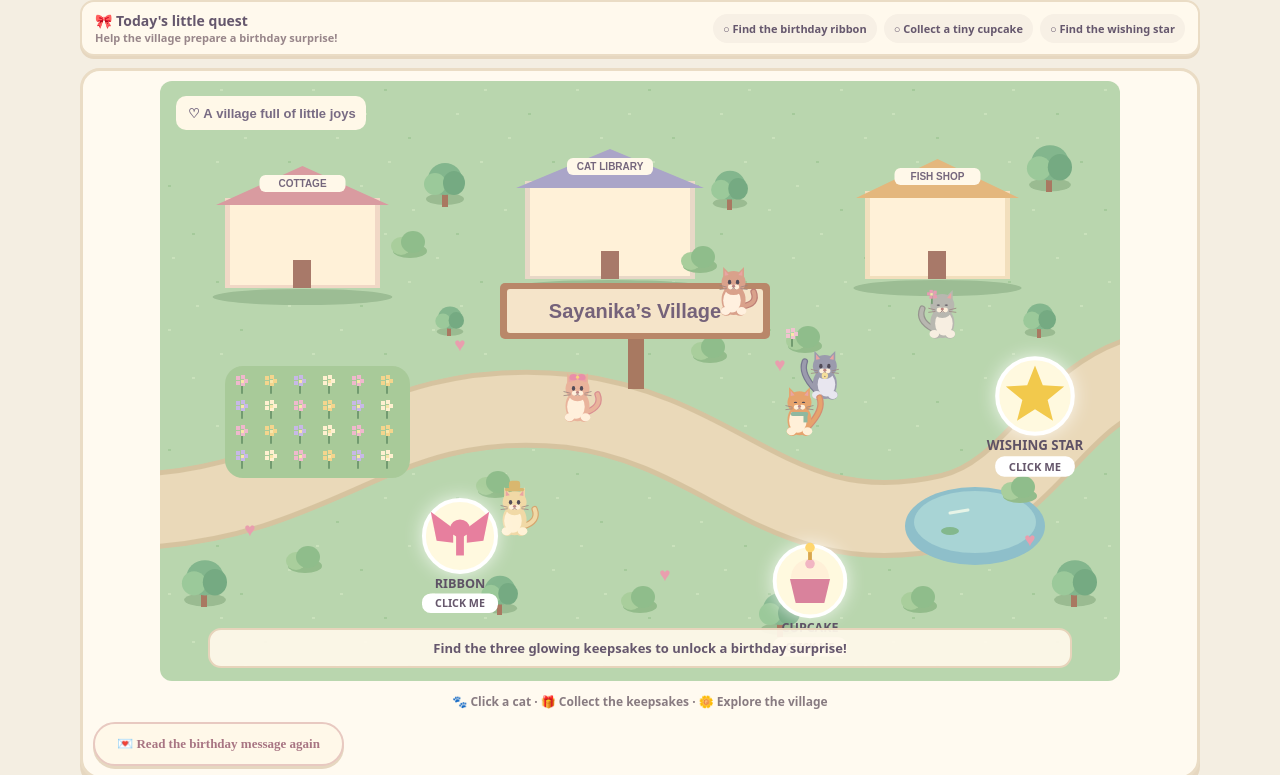
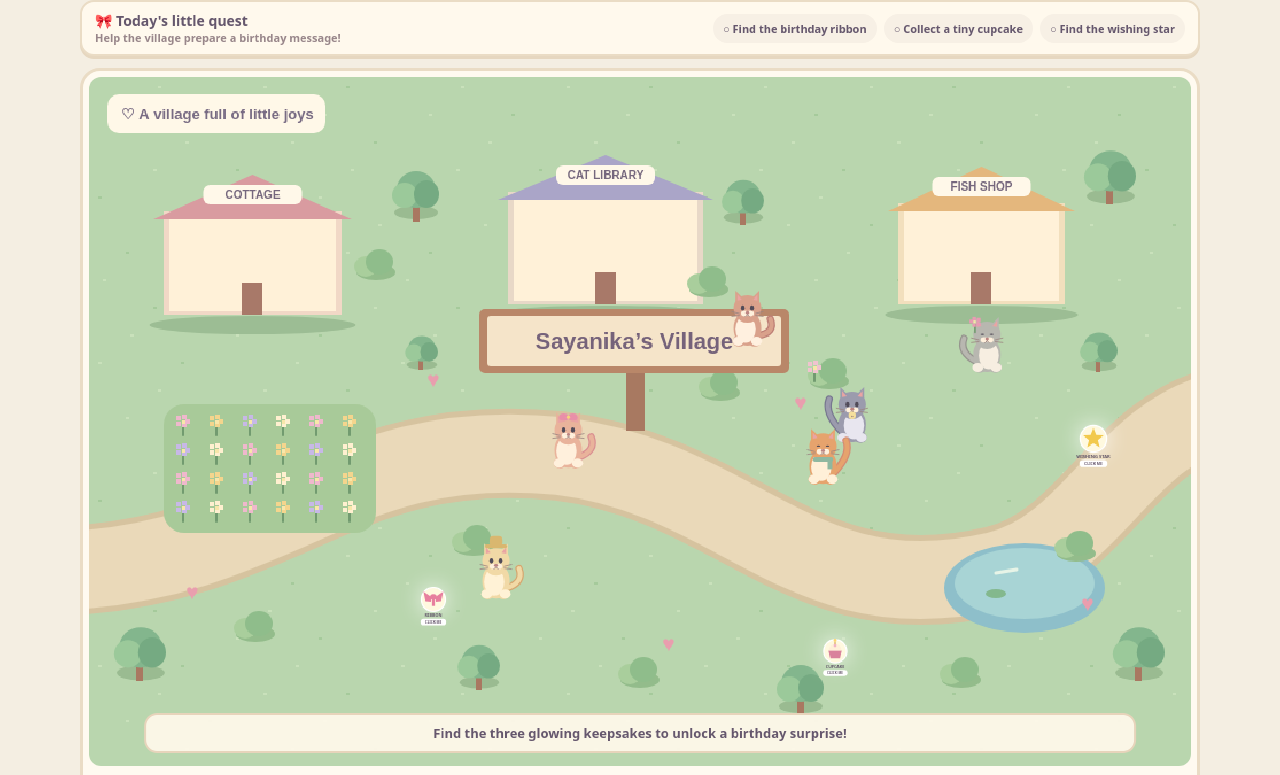
Before and after one commit to ShivamVidyaSah/little_birthday_quest, a plain HTML site: page index.html in a window 1280 px wide. Shown: the part 100-875 px from the top of the page. Drawn offline with Linux system fonts and the light colour scheme.

Commit message:
song change, minor changes to index.html and style.css

```diff
--- a/day4.js
+++ b/day4.js
@@ -1,20 +1,190 @@
 (() => {
-    const canvas = document.getElementById('game'), layer = document.getElementById('questLayer'), ctx = layer.getContext('2d'), toast = document.getElementById('toast'), progress = document.getElementById('progress'), modal = document.getElementById('surprise');
-    let got = new Set(), tick = 0, confetti = false;
-    const bits = Array.from({ length: 90 }, () => ({ x: Math.random() * 960, y: Math.random() * 600, v: 35 + Math.random() * 90, s: 2 + Math.random() * 4 }));
-    const items = [{ id: 'ribbon', x: 300, y: 455, label: 'RIBBON', color: '#e77f9e' }, { id: 'cupcake', x: 650, y: 500, label: 'CUPCAKE', color: '#e8a0b0' }, { id: 'star', x: 875, y: 315, label: 'WISHING STAR', color: '#f2c94c' }];
-    function say(s) { toast.textContent = s; toast.style.opacity = '1' }
-    function collect(o) { if (got.has(o.id)) return; got.add(o.id); const label = { ribbon: 'Find the birthday ribbon', cupcake: 'Collect a tiny cupcake', star: 'Find the wishing star' }[o.id]; const el = document.getElementById('task-' + o.id); if (el) { el.classList.add('done'); el.textContent = '✓ ' + label } progress.textContent = got.size + '/3'; say(({ ribbon: 'A soft pink ribbon! Mochi says it will look lovely on the birthday gift.', cupcake: 'A tiny cupcake with a candle! Biscuit is very proud.', star: 'A wishing star! Pebble says to save your biggest wish for yourself.' })[o.id]); if (got.size === 3) { confetti = true; say('You did it! The cats have one last birthday surprise for you…'); setTimeout(() => modal.classList.remove('hidden'), 850) } }
-    canvas.addEventListener('click', e => { const r = canvas.getBoundingClientRect(), x = (e.clientX - r.left) * 960 / r.width, y = (e.clientY - r.top) * 600 / r.height, o = items.find(a => !got.has(a.id) && Math.hypot(a.x - x, a.y - y) < 62); if (o) { e.stopImmediatePropagation(); collect(o) } }, true);
-    document.getElementById('close').onclick = () => modal.classList.add('hidden');
-    function draw() {
-        ctx.clearRect(0, 0, 960, 600); items.filter(o => !got.has(o.id)).forEach(o => {
-            const p = 1 + Math.sin(tick * 4 + o.x) * .06; ctx.save(); ctx.translate(o.x, o.y); ctx.scale(p, p); ctx.shadowColor = 'rgba(255,255,255,.95)'; ctx.shadowBlur = 20; ctx.fillStyle = '#fff9df'; ctx.beginPath(); ctx.arc(0, 0, 37, 0, Math.PI * 2); ctx.fill(); ctx.shadowBlur = 0; ctx.lineWidth = 4; ctx.strokeStyle = '#fff'; ctx.stroke();
-            if (o.id === 'ribbon') { ctx.fillStyle = o.color; ctx.beginPath(); ctx.moveTo(-7, -8); ctx.lineTo(-30, -25); ctx.lineTo(-24, 5); ctx.lineTo(-7, 7); ctx.fill(); ctx.beginPath(); ctx.moveTo(7, -8); ctx.lineTo(30, -25); ctx.lineTo(24, 5); ctx.lineTo(7, 7); ctx.fill(); ctx.beginPath(); ctx.ellipse(0, -8, 10, 9, 0, 0, Math.PI * 2); ctx.fill(); ctx.fillRect(-4, 0, 8, 20) }
-            else if (o.id === 'cupcake') { ctx.fillStyle = '#d9829c'; ctx.beginPath(); ctx.moveTo(-21, -2); ctx.lineTo(21, -2); ctx.lineTo(15, 23); ctx.lineTo(-15, 23); ctx.closePath(); ctx.fill(); ctx.fillStyle = '#fff0d8'; ctx.beginPath(); ctx.arc(0, -3, 20, Math.PI, 0); ctx.fill(); ctx.fillStyle = '#f2b5c3'; ctx.beginPath(); ctx.arc(0, -18, 5, 0, Math.PI * 2); ctx.fill(); ctx.strokeStyle = '#d8a64e'; ctx.lineWidth = 4; ctx.beginPath(); ctx.moveTo(0, -22); ctx.lineTo(0, -31); ctx.stroke(); ctx.fillStyle = '#ffd66e'; ctx.beginPath(); ctx.arc(0, -35, 5, 0, Math.PI * 2); ctx.fill() }
-            else { ctx.fillStyle = o.color; ctx.beginPath(); for (let i = 0; i < 10; i++) { const a = -Math.PI / 2 + i * Math.PI / 5, r = i % 2 ? 13 : 30; ctx.lineTo(Math.cos(a) * r, Math.sin(a) * r) } ctx.closePath(); ctx.fill() }
-            ctx.fillStyle = '#5e5265'; ctx.font = 'bold 13px system-ui'; ctx.textAlign = 'center'; ctx.fillText(o.label, 0, 53); ctx.fillStyle = '#fff'; ctx.beginPath(); ctx.roundRect(-39, 59, 78, 20, 9); ctx.fill(); ctx.fillStyle = '#66576c'; ctx.font = 'bold 11px system-ui'; ctx.fillText('CLICK ME', 0, 73); ctx.restore()
-        });
-        if (confetti) bits.forEach((b, i) => { ctx.fillStyle = ['#e99eae', '#f3d77d', '#a8c99d', '#b6a6d7'][i % 4]; ctx.fillRect(b.x, b.y, b.s, b.s); b.y += b.v / 60; if (b.y > 600) { b.y = -8; b.x = Math.random() * 960 } }); tick += 1 / 60; requestAnimationFrame(draw)
-    } draw();
+    const COLLECTIBLE_SCALE = 0.3;
+  const canvas = document.getElementById('game'),
+    layer = document.getElementById('questLayer'),
+    ctx = layer.getContext('2d'),
+    toast = document.getElementById('toast'),
+    progress = document.getElementById('progress'),
+    modal = document.getElementById('surprise');
+
+    const revisitMessage = document.getElementById('revisit-message');
+
+  let got = new Set(),
+    tick = 0,
+    confetti = false;
+  const bits = Array.from({
+    length: 90
+  }, () => ({
+    x: Math.random() * 960,
+    y: Math.random() * 600,
+    v: 35 + Math.random() * 90,
+    s: 2 + Math.random() * 4
+  }));
+  const items = [{
+    id: 'ribbon',
+    x: 300,
+    y: 455,
+    label: 'RIBBON',
+    color: '#e77f9e'
+  }, {
+    id: 'cupcake',
+    x: 650,
+    y: 500,
+    label: 'CUPCAKE',
+    color: '#e8a0b0'
+  }, {
+    id: 'star',
+    x: 875,
+    y: 315,
+    label: 'WISHING STAR',
+    color: '#f2c94c'
+  }];
+
+  function say(s) {
+    toast.textContent = s;
+    toast.style.opacity = '1'
+  }
+
+  function collect(o) {
+    if (got.has(o.id)) return;
+    got.add(o.id);
+    const label = {
+      ribbon: 'Find the birthday ribbon',
+      cupcake: 'Collect a tiny cupcake',
+      star: 'Find the wishing star'
+    } [o.id];
+    const el = document.getElementById('task-' + o.id);
+    if (el) {
+      el.classList.add('done');
+      el.textContent = '✓ ' + label
+    }
+    progress.textContent = got.size + '/3';
+    say(({
+      ribbon: 'A soft pink ribbon! Mochi says it will look lovely on the birthday gift.',
+      cupcake: 'A tiny cupcake with a candle! Biscuit is very proud.',
+      star: 'A wishing star! Pebble says to save your biggest wish for yourself.'
+    })[o.id]);
+    if (got.size === 3) {
+    confetti = true;
+
+    // Unlock the reread button only after all keepsakes are collected
+    revisitMessage.style.display = 'flex';
+
+    say('You did it! Got the message Shivam left for Sayanika. The cats of the village also want to wish you a happy birthday! 🎉.');
+
+    setTimeout(() => modal.classList.remove('hidden'), 850);
+}
+  }
+  canvas.addEventListener('click', e => {
+    const r = canvas.getBoundingClientRect(),
+      x = (e.clientX - r.left) * 960 / r.width,
+      y = (e.clientY - r.top) * 600 / r.height,
+      o = items.find(a => !got.has(a.id) && Math.hypot(a.x - x, a.y - y) < 62);
+    if (o) {
+      e.stopImmediatePropagation();
+      collect(o)
+    }
+  }, true);
+  document.getElementById('close').onclick = () => modal.classList.add('hidden');
+
+  function draw() {
+    ctx.clearRect(0, 0, 960, 600);
+    items.filter(o => !got.has(o.id)).forEach(o => {
+      const p = 1 + Math.sin(tick * 4 + o.x) * .06;
+      ctx.save();
+      ctx.translate(o.x, o.y);
+      ctx.scale(COLLECTIBLE_SCALE * p, COLLECTIBLE_SCALE * p);
+      ctx.scale(p, p);
+      ctx.shadowColor = 'rgba(255,255,255,.95)';
+      ctx.shadowBlur = 20;
+      ctx.fillStyle = '#fff9df';
+      ctx.beginPath();
+      ctx.arc(0, 0, 37, 0, Math.PI * 2);
+      ctx.fill();
+      ctx.shadowBlur = 0;
+      ctx.lineWidth = 4;
+      ctx.strokeStyle = '#fff';
+      ctx.stroke();
+      if (o.id === 'ribbon') {
+        ctx.fillStyle = o.color;
+        ctx.beginPath();
+        ctx.moveTo(-7, -8);
+        ctx.lineTo(-30, -25);
+        ctx.lineTo(-24, 5);
+        ctx.lineTo(-7, 7);
+        ctx.fill();
+        ctx.beginPath();
+        ctx.moveTo(7, -8);
+        ctx.lineTo(30, -25);
+        ctx.lineTo(24, 5);
+        ctx.lineTo(7, 7);
+        ctx.fill();
+        ctx.beginPath();
+        ctx.ellipse(0, -8, 10, 9, 0, 0, Math.PI * 2);
+        ctx.fill();
+        ctx.fillRect(-4, 0, 8, 20)
+      } else if (o.id === 'cupcake') {
+        ctx.fillStyle = '#d9829c';
+        ctx.beginPath();
+        ctx.moveTo(-21, -2);
+        ctx.lineTo(21, -2);
+        ctx.lineTo(15, 23);
+        ctx.lineTo(-15, 23);
+        ctx.closePath();
+        ctx.fill();
+        ctx.fillStyle = '#fff0d8';
+        ctx.beginPath();
+        ctx.arc(0, -3, 20, Math.PI, 0);
+        ctx.fill();
+        ctx.fillStyle = '#f2b5c3';
+        ctx.beginPath();
+        ctx.arc(0, -18, 5, 0, Math.PI * 2);
+        ctx.fill();
+        ctx.strokeStyle = '#d8a64e';
+        ctx.lineWidth = 4;
+        ctx.beginPath();
+        ctx.moveTo(0, -22);
+        ctx.lineTo(0, -31);
+        ctx.stroke();
+        ctx.fillStyle = '#ffd66e';
+        ctx.beginPath();
+        ctx.arc(0, -35, 5, 0, Math.PI * 2);
+        ctx.fill()
+      } else {
+        ctx.fillStyle = o.color;
+        ctx.beginPath();
+        for (let i = 0; i < 10; i++) {
+          const a = -Math.PI / 2 + i * Math.PI / 5,
+            r = i % 2 ? 13 : 30;
+          ctx.lineTo(Math.cos(a) * r, Math.sin(a) * r)
+        }
+        ctx.closePath();
+        ctx.fill()
+      }
+      ctx.fillStyle = '#5e5265';
+      ctx.font = 'bold 13px system-ui';
+      ctx.textAlign = 'center';
+      ctx.fillText(o.label, 0, 53);
+      ctx.fillStyle = '#fff';
+      ctx.beginPath();
+      ctx.roundRect(-39, 59, 78, 20, 9);
+      ctx.fill();
+      ctx.fillStyle = '#66576c';
+      ctx.font = 'bold 11px system-ui';
+      ctx.fillText('CLICK ME', 0, 73);
+      ctx.restore()
+    });
+    if (confetti) bits.forEach((b, i) => {
+      ctx.fillStyle = ['#e99eae', '#f3d77d', '#a8c99d', '#b6a6d7'][i % 4];
+      ctx.fillRect(b.x, b.y, b.s, b.s);
+      b.y += b.v / 60;
+      if (b.y > 600) {
+        b.y = -8;
+        b.x = Math.random() * 960
+      }
+    });
+    tick += 1 / 60;
+    requestAnimationFrame(draw)
+  }
+  draw();
 })();
--- a/game.js
+++ b/game.js
@@ -1,4 +1,13 @@
 (() => {
+  const audio = document.getElementById('bg-music');
+  const btn = document.getElementById('mute-btn');
+
+  btn.addEventListener('click' ,() => {
+            audio.muted = !audio.muted;
+            btn.textContent = audio.muted ? '🔊' : '🔇';
+  })
+
+
   const c = document.querySelector('canvas'),
     g = c.getContext('2d'),
     W = 960,
@@ -452,22 +461,49 @@
   }
   requestAnimationFrame(loop)
 
-  const audio = document.getElementById('bg-music');
-  const btn = document.getElementById('mute-btn');
-
-  btn.addEventListener('click' ,() => {
-            audio.muted = !audio.muted;
-            btn.textContent = audio.muted ? '🔊' : '🔇';
-  })
 
 
-/* ===== REOPEN BIRTHDAY MESSAGE ===== */
+/* ===== BIRTHDAY MESSAGE UNLOCK SYSTEM ===== */
 
 const reopenMessage = document.getElementById("reopen-message");
 const birthdaySurprise = document.getElementById("surprise");
+const progressDisplay = document.getElementById("progress");
+const revisitContainer = document.querySelector(".revisit-message");
 
+function updateMessageUnlock() {
+    const progressText = progressDisplay.textContent.trim();
+    const match = progressText.match(/(\d+)\s*\/\s*(\d+)/);
+
+    if (!match) return;
+
+    const collected = Number(match[1]);
+    const total = Number(match[2]);
+
+    if (collected >= total && total > 0) {
+        revisitContainer.classList.add("unlocked");
+    } else {
+        revisitContainer.classList.remove("unlocked");
+        birthdaySurprise.classList.add("hidden");
+    }
+}
+
+// Check immediately and whenever quest progress changes
+updateMessageUnlock();
+
+const progressObserver = new MutationObserver(updateMessageUnlock);
+
+progressObserver.observe(progressDisplay, {
+    childList: true,
+    characterData: true,
+    subtree: true
+});
+
+// Reopen the message only after all keepsakes are collected
 reopenMessage.addEventListener("click", () => {
+    if (!revisitContainer.classList.contains("unlocked")) return;
+
     birthdaySurprise.classList.remove("hidden");
 });
 
+
 })();
--- a/index.html
+++ b/index.html
@@ -4,13 +4,13 @@
 <head>
     <meta charset="utf-8">
     <meta name="viewport" content="width=device-width,initial-scale=1">
-    <title>The Little Birthday Quest — Sayanika's Village</title>
+    <title>The Little Birthday Quest - Sayanika's Village</title>
     <link rel="stylesheet" href="style.css">
 
 </head>
 
 <body>
-    <audio id="bg-music" src="/assest/TunePocket-Joy-To-A-New-Day-1-Hour-Preview.mp3" autoplay unmuted loop></audio>
+    <audio id="bg-music" src="assest/sub_clair-soft-ambient-634887.mp3" autoplay loop unmuted preload="auto"></audio>
     <main class="shell">
         <header>
             <div><small>Sayanika's Village · A tiny place made with love</small>
@@ -18,7 +18,7 @@
             </div><button id="mute-btn">🔇</button><b class="count"><span id="progress">0/3</span><small> birthday keepsakes</small></b>
         </header>
         <section class="quest">
-            <div><strong>🎀 Today's little quest</strong><small>Help the village prepare a birthday surprise!</small>
+            <div><strong>🎀 Today's little quest</strong><small>Help the village prepare a birthday message!</small>
             </div>
             <div class="tasks"><span id="task-ribbon">○ Find the birthday ribbon</span><span id="task-cupcake">○ Collect
                     a tiny cupcake</span><span id="task-star">○ Find the wishing star</span></div>
@@ -74,11 +74,11 @@
             </div>
             <p class="help">🐾 Click a cat · 🎁 Collect the keepsakes · 🌼 Explore the village</p>
 
-            <div class="revisit-message">
-            <button id="reopen-message">
-                💌 Read the birthday message again
-            </button>
-</div>
+            <div class="revisit-message" id="revisit-message" style="display: none;">
+                <button id="reopen-message">
+                    💌 Read the birthday message again
+                </button>
+            </div>
         </section>
         <footer>Made of little moments, soft paws, and lots of love.</footer>
     </main>
--- a/style.css
+++ b/style.css
@@ -13,7 +13,9 @@ body {
 }
 
 .shell {
-    width: min(1120px, 100%)
+    width: 100%;
+    max-width: 1120px;
+    margin: 0 auto;
 }
 
 header {
@@ -92,17 +94,18 @@ h1 {
 }
 
 .frame {
+    width: 100%;
     background: #fffaf0;
     border: 3px solid #eadcc5;
     border-radius: 20px;
-    padding: 10px;
-    box-shadow: 0 7px #e6d7c0
+    padding: 6px;
+    box-shadow: 0 7px #e6d7c0;
 }
 
 .gamewrap {
     position: relative;
     width: 100%;
-    max-width: 960px;
+    max-width: none;
     margin: 0 auto;
     aspect-ratio: 960 / 600;
     overflow: hidden;
@@ -131,13 +134,14 @@ h1 {
 #questLayer {
     position: absolute;
     inset: 0;
-    display: block;
+
     width: 100% !important;
     height: 100% !important;
-    max-width: 100%;
+    /* max-width: 100%; */
 }
 
 #game {
+    display: block;
     image-rendering: pixelated;
 }
 
@@ -176,6 +180,17 @@ h1 {
         border-radius: 10px;
         z-index: 5;
     }
+}
+
+#mute-btn{
+     min-width: 44px;
+    min-height: 44px;
+    border-radius: 50%;
+    background: #a87583;
+    color: #75677d;
+    border: 2px solid #eadcc5;
+    font-size: 20px;
+    cursor: pointer;
 }
 
 #reopen-message {
@@ -231,7 +246,7 @@ article {
 
 /* WebKit (Chrome, Edge, Safari) */
 .scrollrable-article::-webkit-scrollbar {
-  width: 7px;
+  width: 0px;
 
 }
 
@@ -523,3 +538,39 @@ main {
         flex-shrink: 0;
     }
 }
+
+
+/* ===== MAXIMUM VILLAGE WIDTH ON PHONES ===== */
+
+@media screen and (max-width: 600px) {
+
+    body {
+        display: block;
+        padding: 5px;
+        width: 100%;
+        overflow-x: hidden;
+    }
+
+    .shell {
+        width: 100%;
+        max-width: 100%;
+    }
+
+    .frame {
+        width: 100%;
+        padding: 4px;
+        border-radius: 15px;
+    }
+
+    .gamewrap {
+        width: 100%;
+        max-width: 100%;
+        aspect-ratio: 960 / 600;
+    }
+
+    #game,
+    #questLayer {
+        width: 100% !important;
+        height: 100% !important;
+    }
+}
```
Also changed, not shown: 2 other files.
